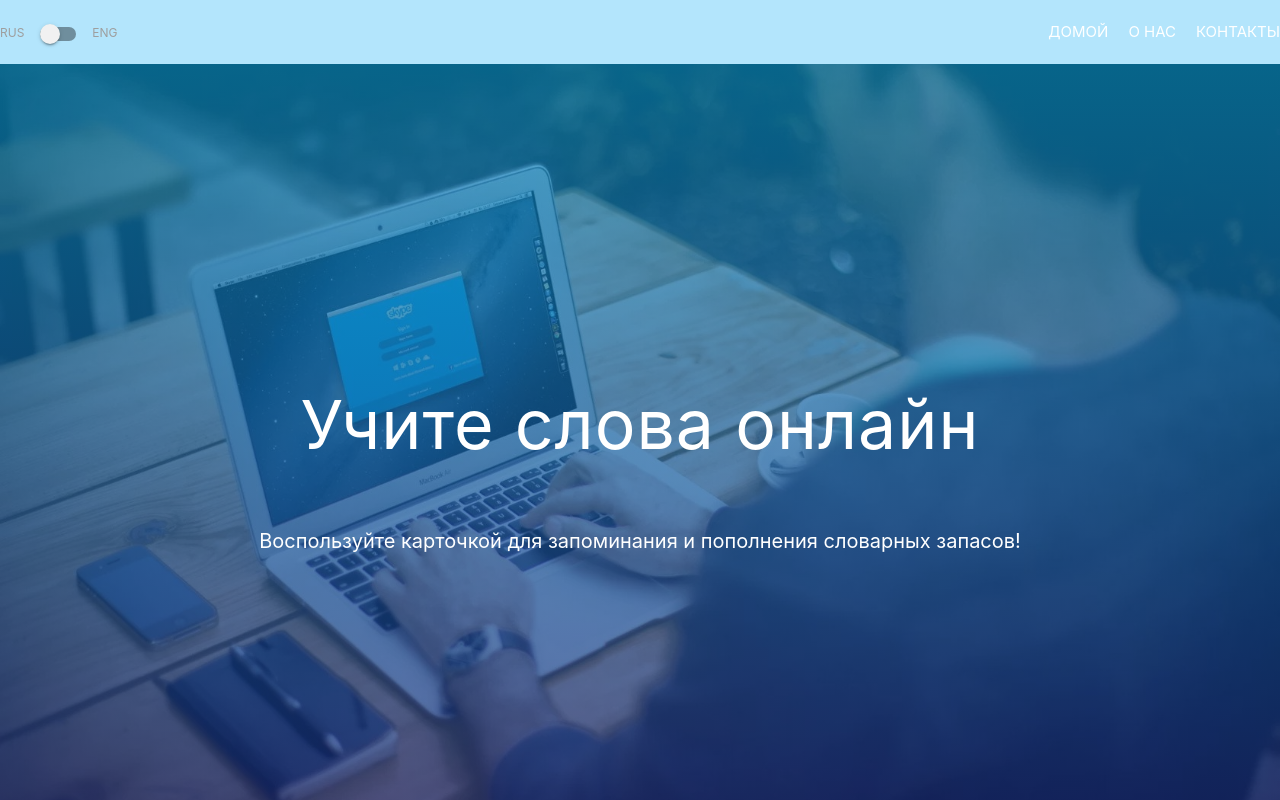
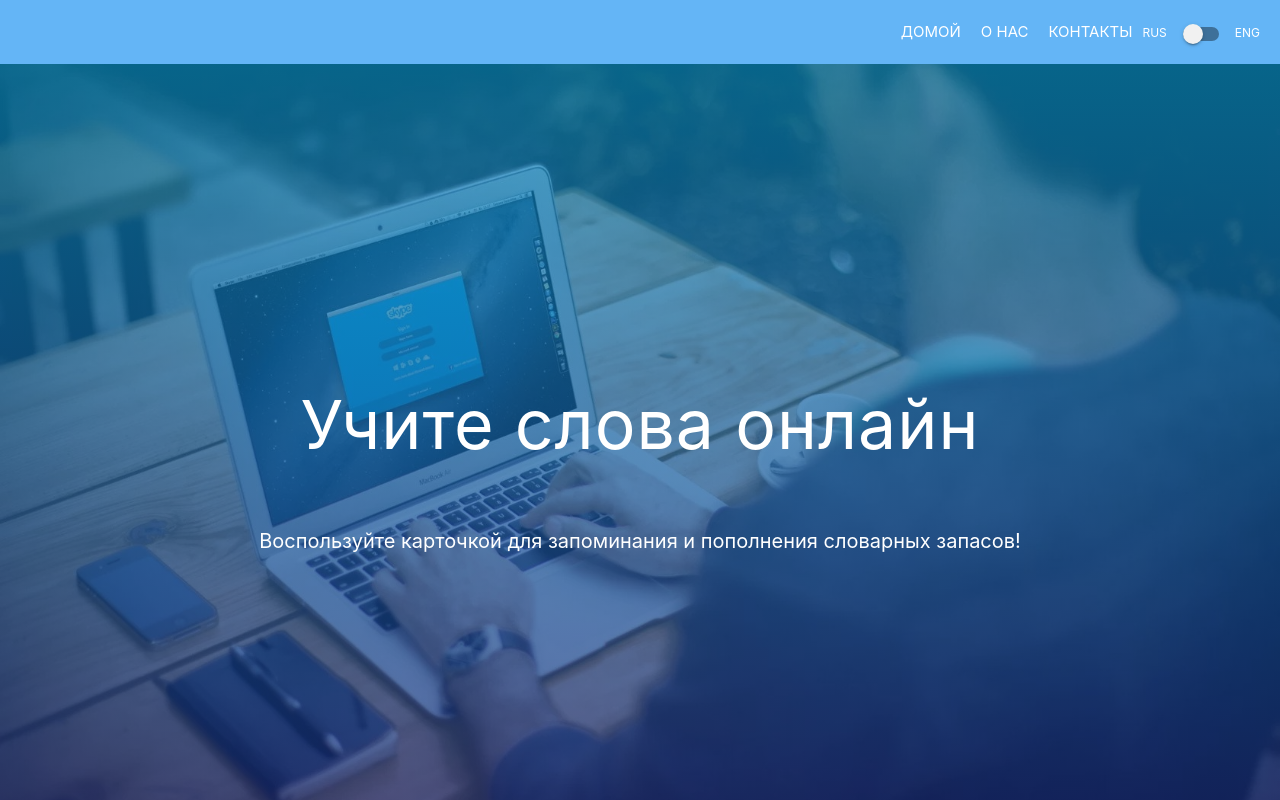
Before and after one commit to Aleksstepanov/learn_the_words, a React (Create React App) app: page / in a window 1280 px wide. Shown: the top 800 px of the page. Built offline with nearby package versions, Linux system fonts and the light colour scheme.

Commit message:
Правка стилей блока nav

```diff
--- a/src/components/FooterBlock/FooterBlock.js
+++ b/src/components/FooterBlock/FooterBlock.js
@@ -2,7 +2,7 @@ import React from 'react';
 
 const FooterBlock = (props) => {
     return (
-        <footer className="page-footer light-blue lighten-4">
+        <footer className="page-footer blue lighten-2">
           <div className="container">
             <div className="row">
               <div className="col l6 s12">
--- a/src/components/HeaderBlocks/HeaderBlock.js
+++ b/src/components/HeaderBlocks/HeaderBlock.js
@@ -2,7 +2,6 @@ import React from 'react';
 import style from './HeaderBlock.module.scss'
 
 const HeaderBlock = ({ highBackground = false, children}) => {
-    console.log(children);
     const styleCover = highBackground ? { backgroundImage: 'none'} : {};
     return (
         <>
--- a/src/components/Nav/Nav.js
+++ b/src/components/Nav/Nav.js
@@ -1,7 +1,7 @@
 import React from 'react';
+import style from './Nav.module.scss';
 import '../../../node_modules/materialize-css/dist/css/materialize.min.css';
-import style from './Nav.module.scss';
-//import classNames from 'classnames';
+import classNames from 'classnames';
 
 class Nav extends React.Component {
     state = {
@@ -17,12 +17,12 @@ class Nav extends React.Component {
         }
         return (
             <nav className= {style.nav}>
-                <div className= "nav-wrapper light-blue lighten-4">
+                <div className= { classNames('nav-wrapper', 'blue', 'lighten-2', style.nav__wrapper) }>
                   <ul id="nav-mobile" className="right hide-on-med-and-down">
                     {this.state.lang ? menu.rus.map((elem, index) => <li key={index}>{elem}</li>) : menu.eng.map((elem, index) => <li key={index}>{elem}</li>)}
                   </ul>
-                  <div className="switch">
-                    <label>
+                  <div className={ classNames(style.switch__wrapper, "switch")}>
+                    <label className={ style.switch__text }>
                         RUS
                     <input type="checkbox" onClick={ this.onSwitchLang }/>
                     <span className="lever"></span>
--- a/src/components/Nav/Nav.module.scss
+++ b/src/components/Nav/Nav.module.scss
@@ -7,3 +7,18 @@ ul li {
     cursor: pointer;
     text-transform: uppercase;
 }
+.switch {
+    display: flex;
+    justify-content: flex-end;
+}
+.nav__wrapper {
+    display: flex;
+    justify-content: flex-end;
+    padding-right: 20px;
+}
+.switch__wrapper {
+    padding-left: 10px;
+}
+.switch__text {
+    color: #fff;
+}
```
